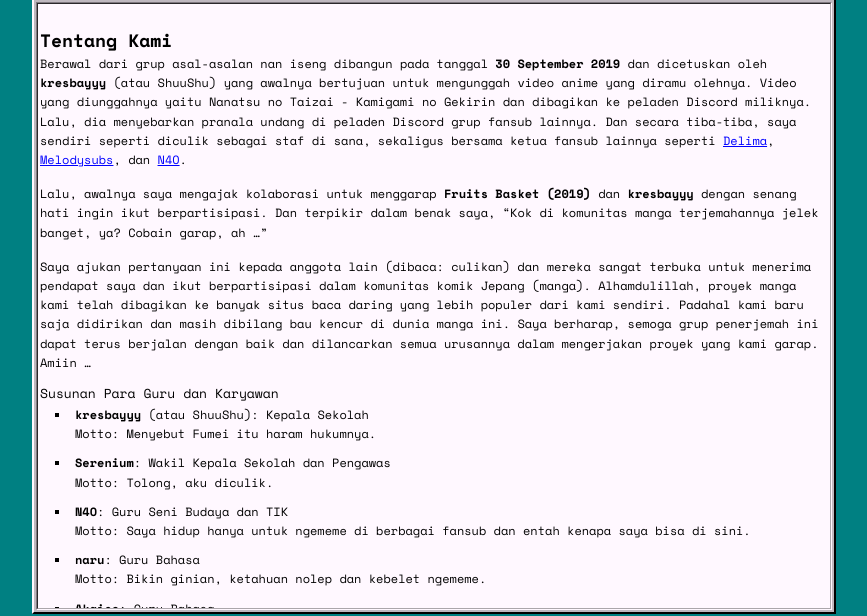
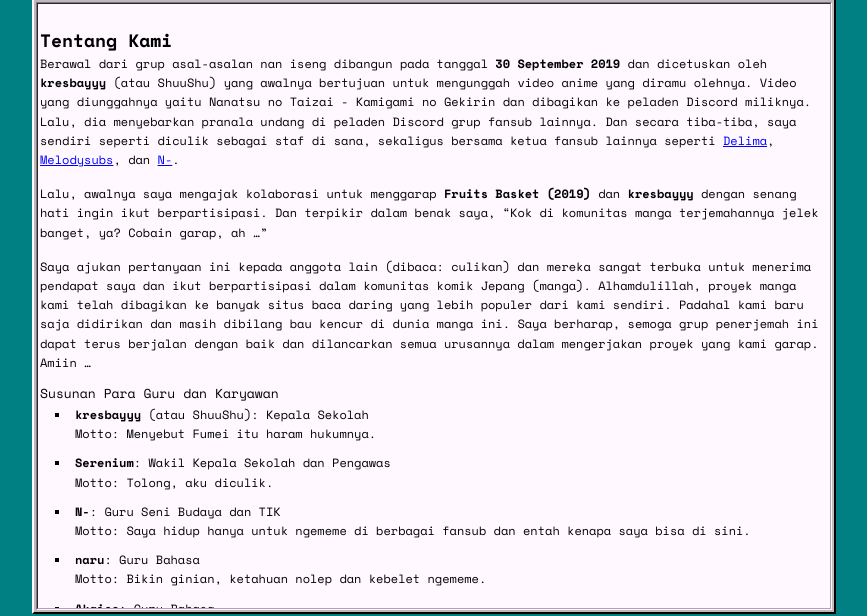
Before and after one commit to nsskltranslation/anime_nsskl, a Jekyll site: the page built from me/index.md, in a window 1280 px wide. Shown: the part 299-915 px from the top of the page, without its empty margins (206-1073 px from the left). Built offline with Jekyll 4.4.1, drawn with Linux system fonts in a browser that asks for light colours.

Commit message:
Update index.md

```diff
--- a/me/index.md
+++ b/me/index.md
@@ -7,7 +7,7 @@ excerpt: tentang kami
 
 ## Tentang Kami
 
-Berawal dari grup asal-asalan nan <i>iseng</i> dibangun pada tanggal <b>30 September 2019</b> dan dicetuskan oleh <b>kresbayyy</b> (<i>atau ShuuShu</i>) yang awalnya bertujuan untuk mengunggah video anime yang diramu olehnya. Video yang diunggahnya yaitu <i>Nanatsu no Taizai - Kamigami no Gekirin</i> dan dibagikan ke peladen Discord miliknya. Lalu, dia menyebarkan pranala undang di peladen Discord grup fansub lainnya. Dan secara tiba-tiba, saya sendiri seperti diculik sebagai staf di sana, sekaligus bersama ketua fansub lainnya seperti <a href="https://delima.fansub.web.id/">Delima</a>, <a href="https://melodysubs.net/">Melodysubs</a>, dan <a href="https://n4o.xyz/">N4O</a>.
+Berawal dari grup asal-asalan nan <i>iseng</i> dibangun pada tanggal <b>30 September 2019</b> dan dicetuskan oleh <b>kresbayyy</b> (<i>atau ShuuShu</i>) yang awalnya bertujuan untuk mengunggah video anime yang diramu olehnya. Video yang diunggahnya yaitu <i>Nanatsu no Taizai - Kamigami no Gekirin</i> dan dibagikan ke peladen Discord miliknya. Lalu, dia menyebarkan pranala undang di peladen Discord grup fansub lainnya. Dan secara tiba-tiba, saya sendiri seperti diculik sebagai staf di sana, sekaligus bersama ketua fansub lainnya seperti <a href="https://delima.fansub.web.id/">Delima</a>, <a href="https://melodysubs.net/">Melodysubs</a>, dan <a href="https://ihateani.me/">N-</a>.
 
 Lalu, awalnya saya mengajak kolaborasi untuk menggarap <b>Fruits Basket (2019)</b> dan <b>kresbayyy</b> dengan senang hati ingin ikut berpartisipasi. Dan terpikir dalam benak saya, <i>"Kok di komunitas manga terjemahannya jelek banget, ya? Cobain garap, ah ..."</i>
 
@@ -18,7 +18,7 @@ Saya ajukan pertanyaan ini kepada anggota lain (dibaca: culikan) dan mereka sang
     Motto: <i>Menyebut Fumei itu haram hukumnya.</i><br/>
   - <b>Serenium</b>: Wakil Kepala Sekolah dan Pengawas<br/>
     Motto: <i>Tolong, aku diculik.</i><br/>
-  - <b>N4O</b>: Guru Seni Budaya dan TIK<br/>
+  - <b>N-</b>: Guru Seni Budaya dan TIK<br/>
      Motto: <i>Saya hidup hanya untuk ngememe di berbagai fansub dan entah kenapa saya bisa di sini.</i><br/>
   - <b>naru</b>: Guru Bahasa<br/>
     Motto: <i>Bikin ginian, ketahuan nolep dan kebelet ngememe.</i><br/>
```
